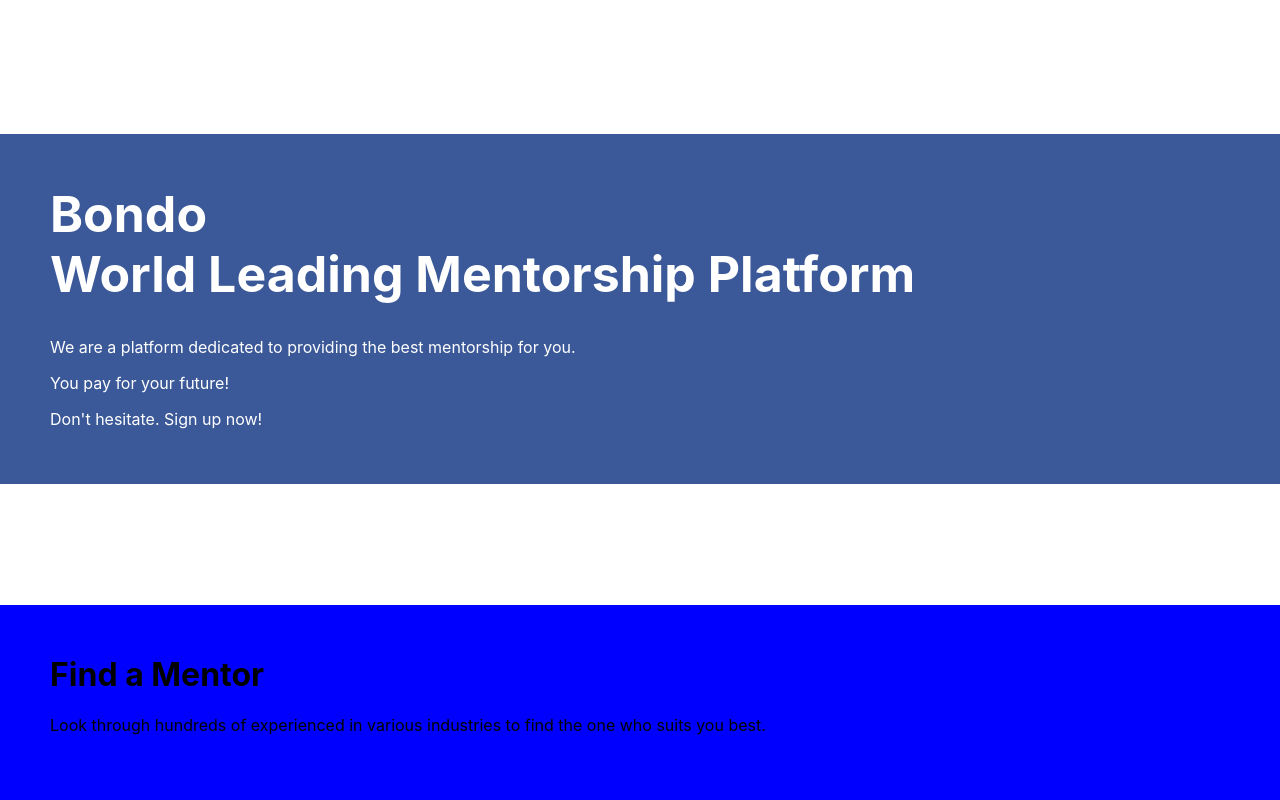
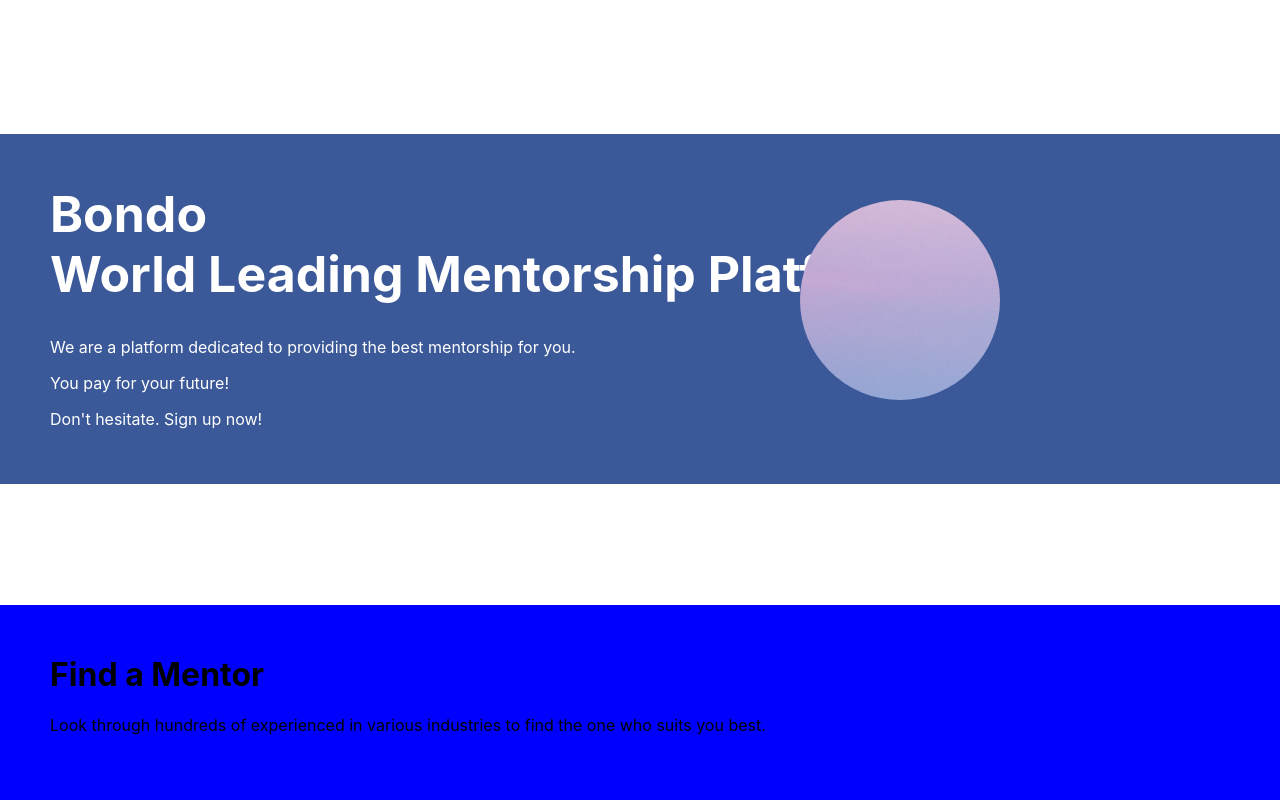
Before and after one commit to JefferyYC/bondo, a React (Create React App) app: page / in a window 1280 px wide. Shown: the top 800 px of the page. Built offline with nearby package versions, Linux system fonts and the light colour scheme.

Commit message:
incorporate into main.js

```diff
--- a/src/App.js
+++ b/src/App.js
@@ -1,5 +1,5 @@
 import React from 'react';
-import pic2 from './pic2.png';
+// import pic2 from './pic2.png';
 import './App.css';
 import Profilepicture from './components/profile_pictures.jsx'
 
@@ -16,7 +16,7 @@ function App() {
   <React.Fragment>
     <Router>
     <NavigationBar />
-    <Profilepicture height="200px" width="200px" url= {pic2} top="300px" left="100px" />
+    <Profilepicture height="200px" width="200px" url= {require('./pic2.png')} top="300px" left="100px" />
       <Switch>
         <Route exact path="/" component={Home} />
         <Route path="/about" component={About} />
--- a/src/Main.js
+++ b/src/Main.js
@@ -1,5 +1,8 @@
 import React from 'react';
 import './Main.css';
+import './components/profile_pictures.css'
+import pic2 from './pic2.png';
+import Profilepicture from './components/profile_pictures.jsx';
 
 class Main extends React.Component {
     render() {
@@ -27,6 +30,7 @@ class Main extends React.Component {
                         Look through hundreds of experienced in various industries to find the one who suits you best.
                     </p>
                 </div>
+                <Profilepicture height="200px" width="200px" url= {pic2} top="200px" left="800px" />
                 <div className = "Procedure">
                     <h1 id="procedureHeader">
                         Confirm Interest
```
